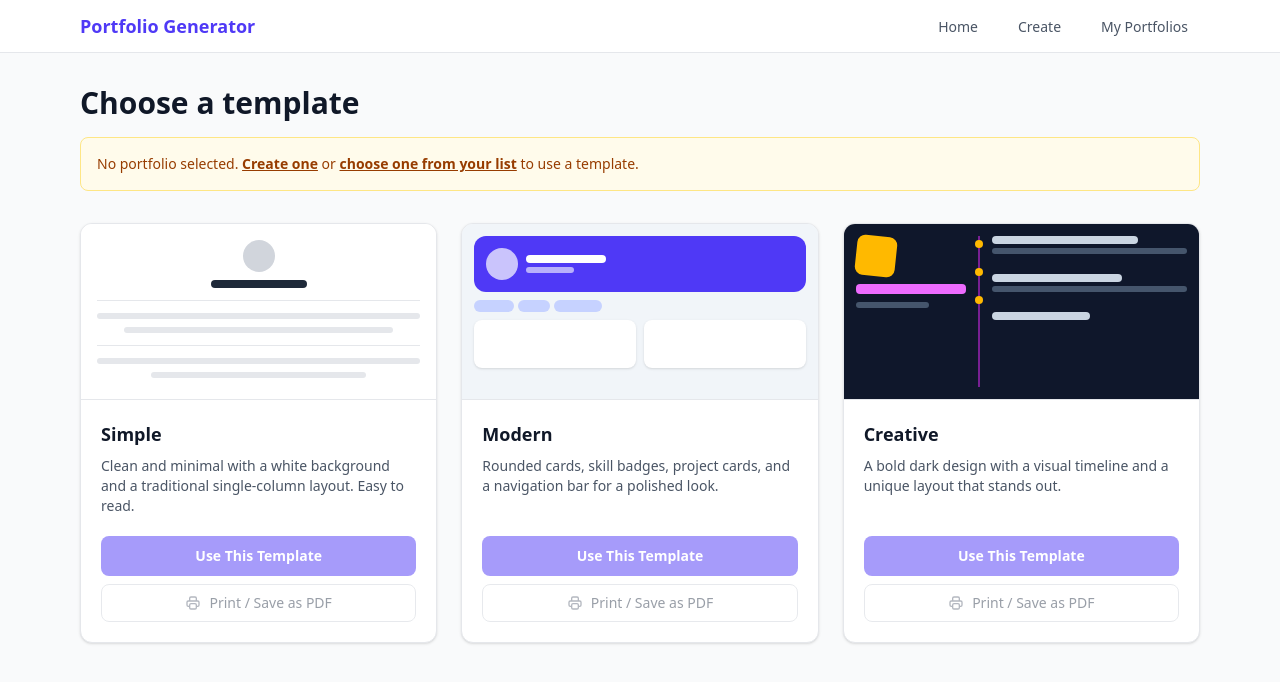
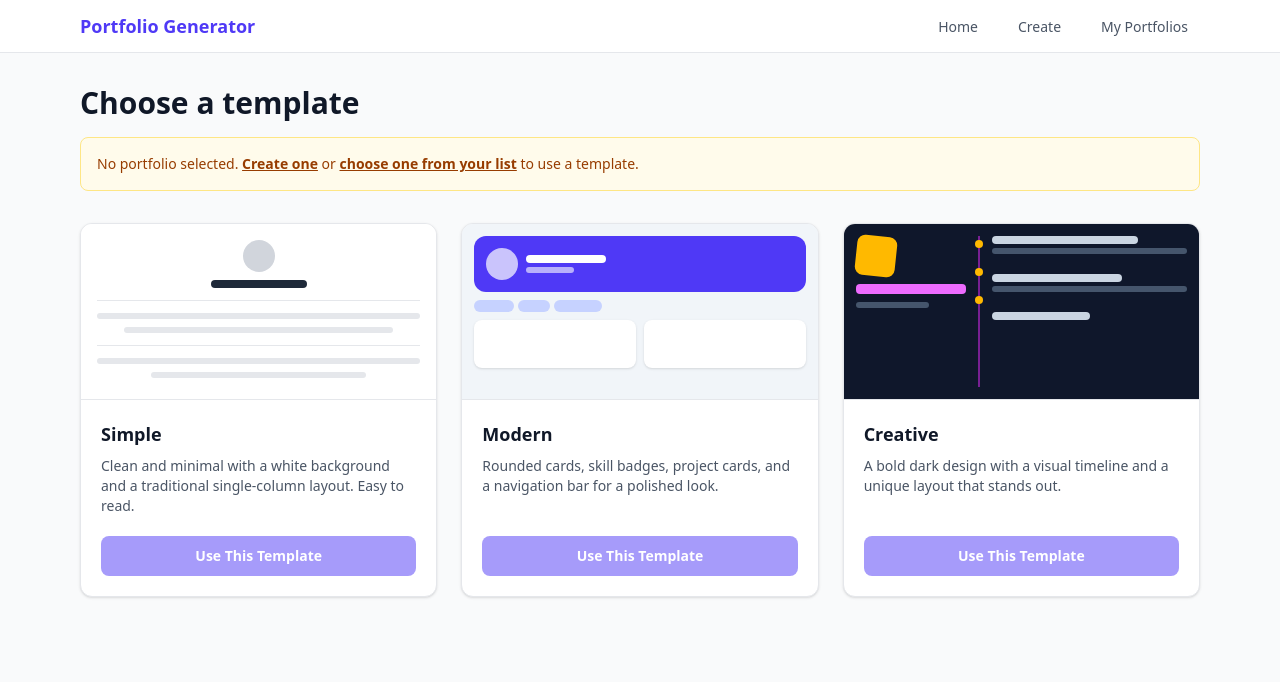
Before and after one commit to rxnn-html/portfolio-generator, a Next.js app: page /templates in a window 1280 px wide. Shown: the top 682 px of the page. Built offline with nearby package versions, Linux system fonts and the light colour scheme; no server answers.

Commit message:
Erased the onPrint

```diff
--- a/components/TemplateCard.jsx
+++ b/components/TemplateCard.jsx
@@ -1,5 +1,3 @@
-import React from "react";
-
 // A tiny fake "screenshot" of each template, built with Tailwind boxes.
 function Preview({ type }) {
   if (type === "simple") {
@@ -61,15 +59,7 @@ function Preview({ type }) {
   );
 }
 
-export default function TemplateCard({ template, isCurrent, disabled, loading, onSelect, onPrint }) {
-  const handlePrint = () => {
-    if (onPrint) {
-      onPrint(template);
-    } else {
-      window.print();
-    }
-  };
-
+export default function TemplateCard({ template, isCurrent, disabled, loading, onSelect }) {
   return (
     <div
       className={`flex flex-col overflow-hidden rounded-xl border bg-white shadow-sm ${
@@ -91,39 +81,14 @@ export default function TemplateCard({ template, isCurrent, disabled, loading, o
         </div>
         <p className="mt-2 flex-1 text-sm text-gray-600">{template.description}</p>
 
-        {/* Action Buttons */}
-        <div className="mt-5 flex flex-col gap-2">
         <button
           type="button"
           onClick={onSelect}
           disabled={disabled || loading}
-            className="w-full rounded-lg bg-indigo-600 px-4 py-2.5 text-sm font-semibold text-white hover:bg-indigo-700 disabled:cursor-not-allowed disabled:opacity-50"
+          className="mt-5 w-full rounded-lg bg-indigo-600 px-4 py-2.5 text-sm font-semibold text-white hover:bg-indigo-700 disabled:cursor-not-allowed disabled:opacity-50"
         >
           {loading ? "Saving..." : "Use This Template"}
         </button>
-
-          <button
-            type="button"
-            onClick={handlePrint}
-            disabled={disabled || loading}
-            className="flex items-center justify-center gap-2 w-full rounded-lg border border-gray-300 bg-white px-4 py-2 text-sm font-medium text-gray-700 hover:bg-gray-50 focus:outline-none focus:ring-2 focus:ring-indigo-500 focus:ring-offset-2 disabled:cursor-not-allowed disabled:opacity-50"
-          >
-            <svg
-              className="h-4 w-4 text-gray-500"
-              fill="none"
-              stroke="currentColor"
-              viewBox="0 0 24 24"
-            >
-              <path
-                strokeLinecap="round"
-                strokeLinejoin="round"
-                strokeWidth={2}
-                d="M17 17h2a2 2 0 002-2v-4a2 2 0 00-2-2H5a2 2 0 00-2 2v4a2 2 0 002 2h2m2 4h6a2 2 0 002-2v-4a2 2 0 00-2-2H9a2 2 0 00-2 2v4a2 2 0 002 2zm8-12V5a2 2 0 00-2-2H9a2 2 0 00-2 2v4h10z"
-              />
-            </svg>
-            Print / Save as PDF
-          </button>
-        </div>
       </div>
     </div>
   );
```
Lines whose indentation alone changed are shown as unchanged.
